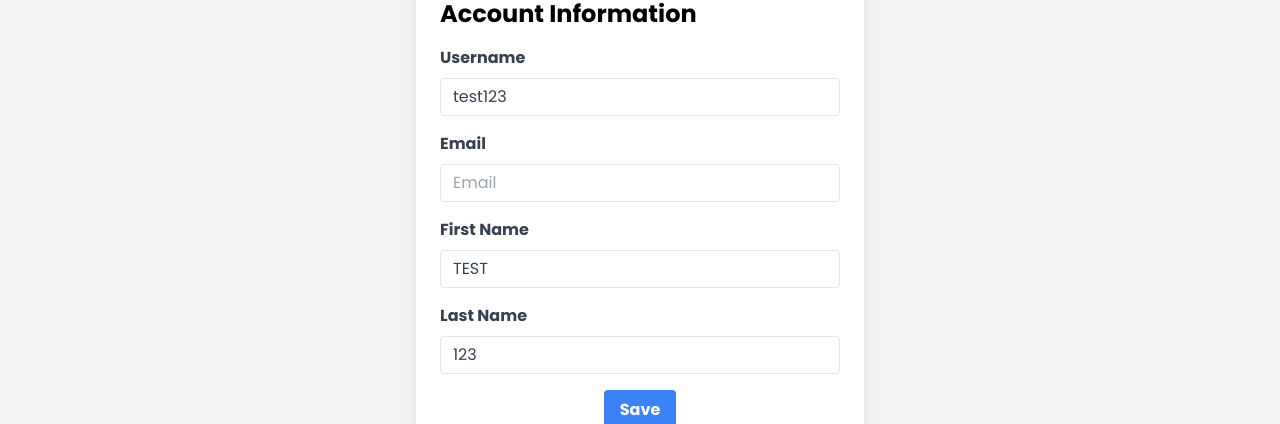
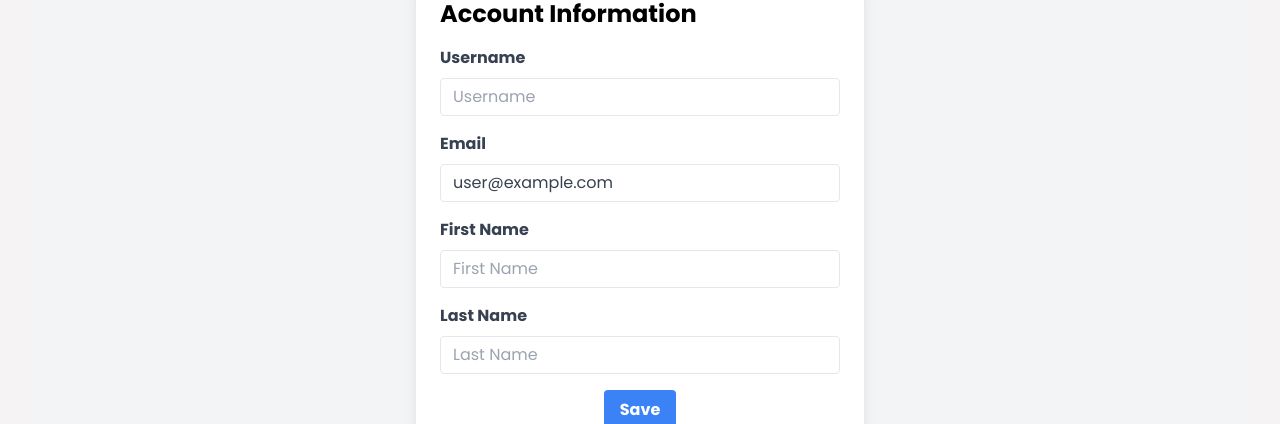
Before and after one commit to vwakesahu/bullish_brains, a React (Create React App) app: page /account in a window 1280 px wide. Shown: the part 314-738 px from the top of the page. Built offline with nearby package versions, Linux system fonts and the light colour scheme; no server answers; the database is empty; sample sign-in values are in the browser's storage.

Commit message:
project complete to submit

```diff
--- a/src/App.js
+++ b/src/App.js
@@ -37,7 +37,7 @@ const App = () => {
 
 
               <Routes>
-              <Route path="/account" element={<AcountContainer />} />
+              <Route path="/account" element={<RequiredAuth><AcountContainer /></RequiredAuth>} />
 
                 <Route path="/demo-chart" element={<DemoChart />} />
                 <Route path="/*" element={<StocksNews />} />
--- a/src/components/AcountContainer.jsx
+++ b/src/components/AcountContainer.jsx
@@ -2,22 +2,39 @@ import React, { useEffect } from 'react'
 import firebase from "firebase/compat/app";
 import "firebase/compat/auth";
 import "firebase/compat/firestore";
+import { useState } from 'react';
 // import { useStateValue } from '../context/StateProvider';
 // import { GoogleAuthProvider } from 'firebase/auth';
 
 const AcountContainer = () => {
-    // const provider = new GoogleAuthProvider();
-//   const [isMenu, setIsMenu] = useState(false);
-//   const [{ user }, dispatch] = useStateValue();
 
+    const [email, setEmail] = useState('');
+    const [username, setUsername] = useState('');
+    const [First, setFirst] = useState('');
+    const [Last, setLast] = useState('');
+  const getUser = async () => {
+    const user = firebase.auth().currentUser;
+    if (user) {
+      setEmail(user.email);
+      firebase.firestore().collection('users').doc(user.uid).get().then((value)=>{
+        setUsername(value['username']);
+        setFirst(value['firstname']);
+        setLast(value['lastname']);
+      });
+    }
+  };
 
-    const getuser =async()=>{
+  useEffect(() => {
+    getUser();
+  }, []);
 
-    }
+    // const getuser =async()=>{
 
-    useEffect(() => {
-        getuser();
-    }, [])
+    // }
+
+    // useEffect(() => {
+    //     getuser();
+    // }, [])
 
     // const editm =async()=>{
     //     await firebase.firestore().collection('users').doc(firebase.auth().currentUser.uid).update({
@@ -42,7 +59,7 @@ const AcountContainer = () => {
                   id="username"
                   type="username"
                   placeholder="Username"
-                  defaultValue='test123'
+                  defaultValue={username}
                 />
               </div>
               <div className="mb-4">
@@ -54,7 +71,7 @@ const AcountContainer = () => {
                   id="email"
                   type="email"
                   placeholder="Email"
-                  defaultValue=''
+                  defaultValue={email}
                 />
               </div>
               <div className="mb-4">
@@ -66,7 +83,7 @@ const AcountContainer = () => {
                   id="firstName"
                   type="text"
                   placeholder="First Name"
-                  defaultValue='TEST'
+                  defaultValue={First}
 
                 />
               </div>
@@ -79,7 +96,7 @@ const AcountContainer = () => {
                   id="lastName"
                   type="text"
                   placeholder="Last Name"
-                  defaultValue='123'
+                  defaultValue={Last}
 
                 />
               </div>
--- a/src/components/Header.jsx
+++ b/src/components/Header.jsx
@@ -8,7 +8,7 @@ import { FiMenu } from 'react-icons/fi';
 import { TbLogout } from 'react-icons/tb';
 import { VscAccount } from 'react-icons/vsc'
 import { TfiDashboard } from 'react-icons/tfi';
-import { Link } from 'react-router-dom';
+import { Link, useNavigate } from 'react-router-dom';
 import { actionType } from '../context/reducer';
 import { useStateValue } from '../context/StateProvider';
 import { app } from '../firebase.config';
@@ -37,6 +37,7 @@ const Header = () => {
   const provider = new GoogleAuthProvider();
   const [isMenu, setIsMenu] = useState(false);
   const [{ user }, dispatch] = useStateValue();
+  const navigate = useNavigate();
 
   useEffect(() => {
     if (!firebase.apps.length) {
@@ -94,6 +95,8 @@ const Header = () => {
       type: actionType.SET_USER,
       user: null,
     });
+    navigate('/sign-up')
+
   };
 
 
```
